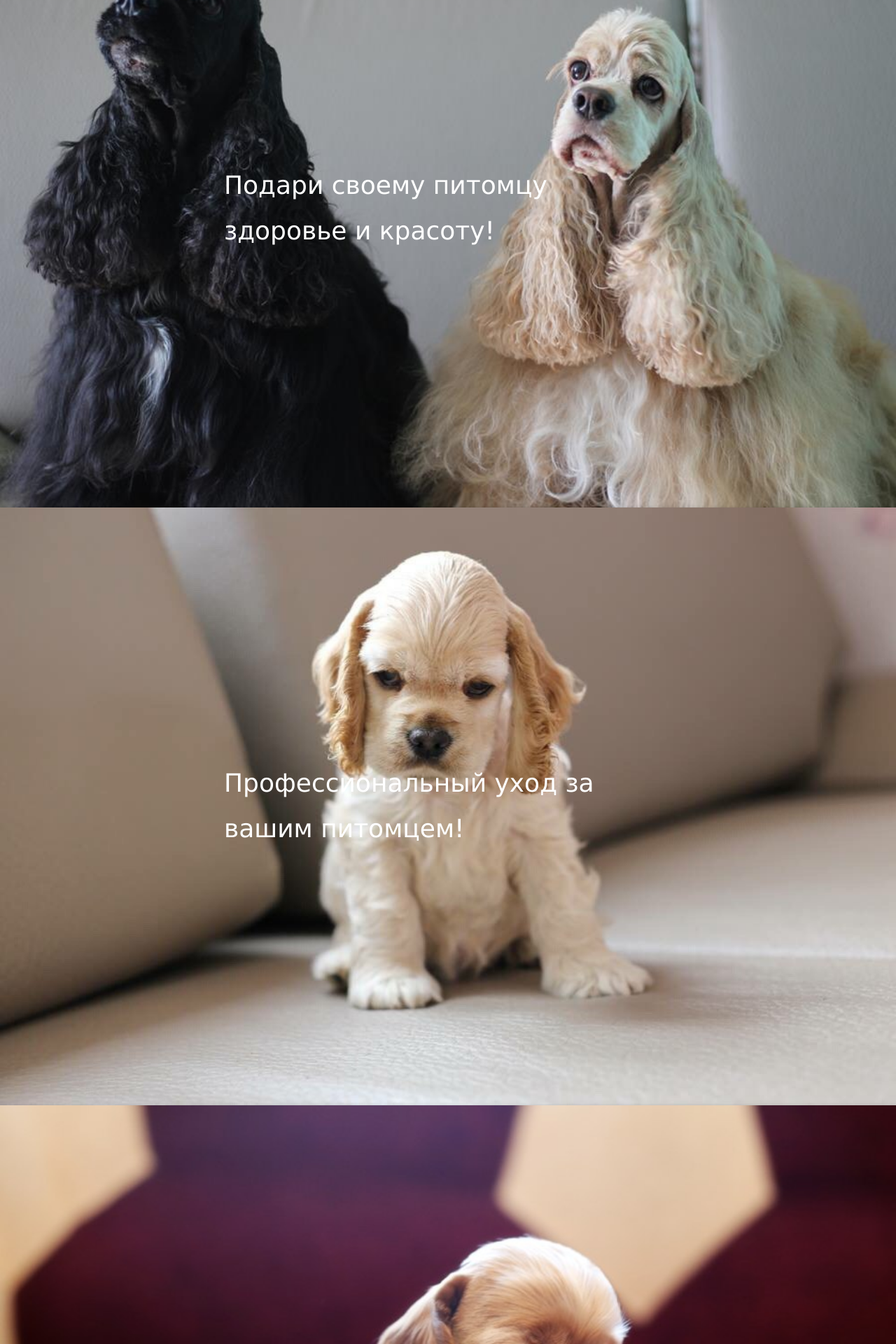
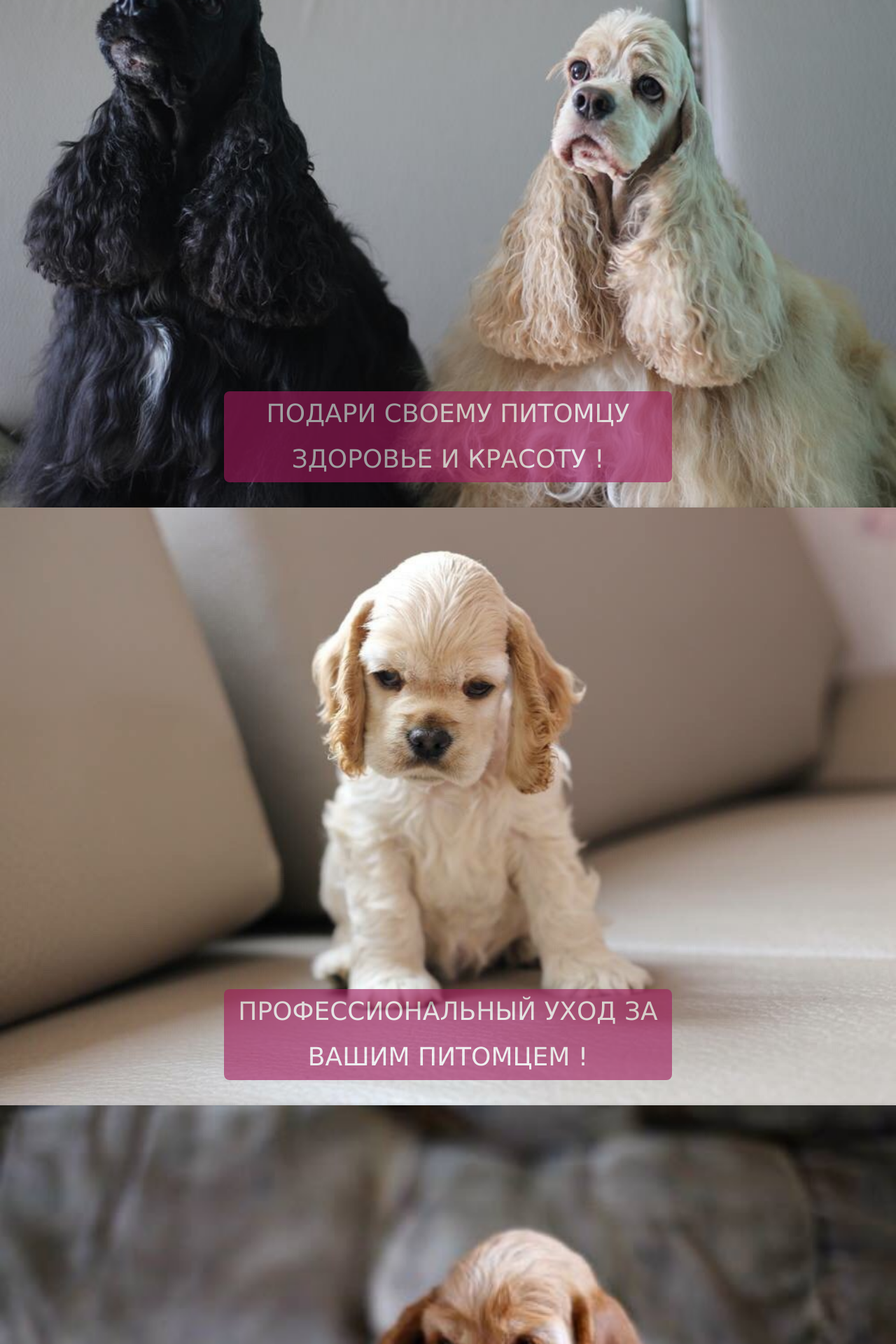
Before and after one commit to WNRumford/olesya, a Flask app: page / in a window 1280 px wide. Shown: the part 461-2381 px from the top of the page at 70% size. Run offline with Flask 2, Linux system fonts and the light colour scheme; some libraries are stand-ins or nearby versions.

Commit message:
Доработал слайдер. Поменял одну фотку, сделал текст, и текст при маленьком размере не показывается.

```diff
--- a/static/css/style.css
+++ b/static/css/style.css
@@ -141,3 +141,7 @@ body, html {
 .insidebd {
 	border-bottom: 8px solid #a21a5c;
 }
+
+.sl{
+	background-color: #a21a5c;
+}
--- a/templates/index.html
+++ b/templates/index.html
@@ -77,22 +77,23 @@
 	<!--dogimg-->
 	<div class="w3-display-container w3-text-white slideabs">
 		<img src="static/images/img1.jpg" alt="Dog" class="w3-image w3-card dogimg">
-		<div class="w3-display-middle w3-xxlarge">
-			Подари своему питомцу здоровье и красоту!
+		<div class="w3-display-bottommiddle w3-xxlarge">
+			<p class="w3-row w3-hide-small sl w3-center w3-round-large w3-opacity w3-text-white w3-mobile">ПОДАРИ СВОЕМУ ПИТОМЦУ ЗДОРОВЬЕ И КРАСОТУ !<p>
 		</div>
 	</div>
 	<div class="w3-display-container w3-text-white slideabs">
 		<img src="static/images/img2.jpg" alt="Dog" class="w3-image w3-card dogimg">
-		<div class="w3-display-middle w3-xxlarge">
-			Профессиональный уход за вашим питомцем!
+		<div class="w3-display-bottommiddle w3-xxlarge">
+			<p class="w3-row w3-hide-small sl w3-center w3-round-large w3-opacity w3-text-white">ПРОФЕССИОНАЛЬНЫЙ УХОД ЗА ВАШИМ ПИТОМЦЕМ !</p>
 		</div>
 	</div>
 	<div class="w3-display-container w3-text-white slideabs">
-		<img src="static/images/img3.jpg" alt="Dog" class="w3-image w3-card dogimg">
-		<div class="w3-display-middle w3-xxlarge">
-			Сделаем вашего питомца сногсшибательным!
+		<img src="static/images/img33.jpg" alt="Dog" class="w3-image w3-card dogimg">
+		<div class="w3-display-bottommiddle w3-xxlarge">
+			<p class="w3-row w3-hide-small sl w3-center w3-round-large w3-opacity w3-text-white">СДЕЛАЕМ ВАШЕГО ПИТОМЦА СНОГСШИБАТЕЛЬНЫМ !</p>
 		</div>
 	</div>
+	<!--END SLIDER-->
 
 	<!-- about -->
 	<a name="about"></a>
```
Also changed, not shown: static/images/img3.jpg (deleted), static/images/img33.jpg (added).
